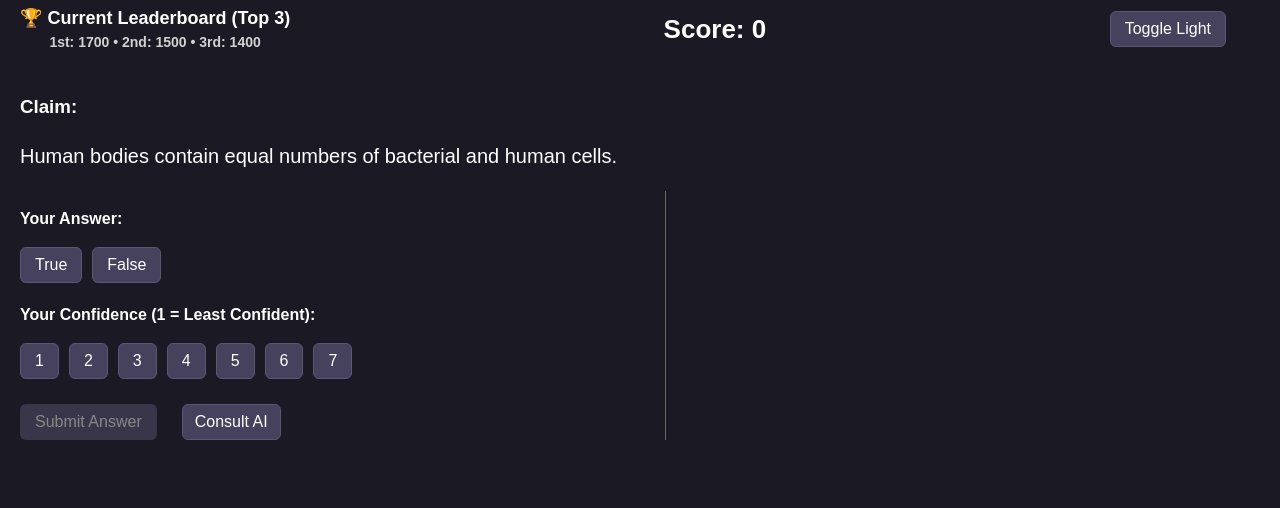
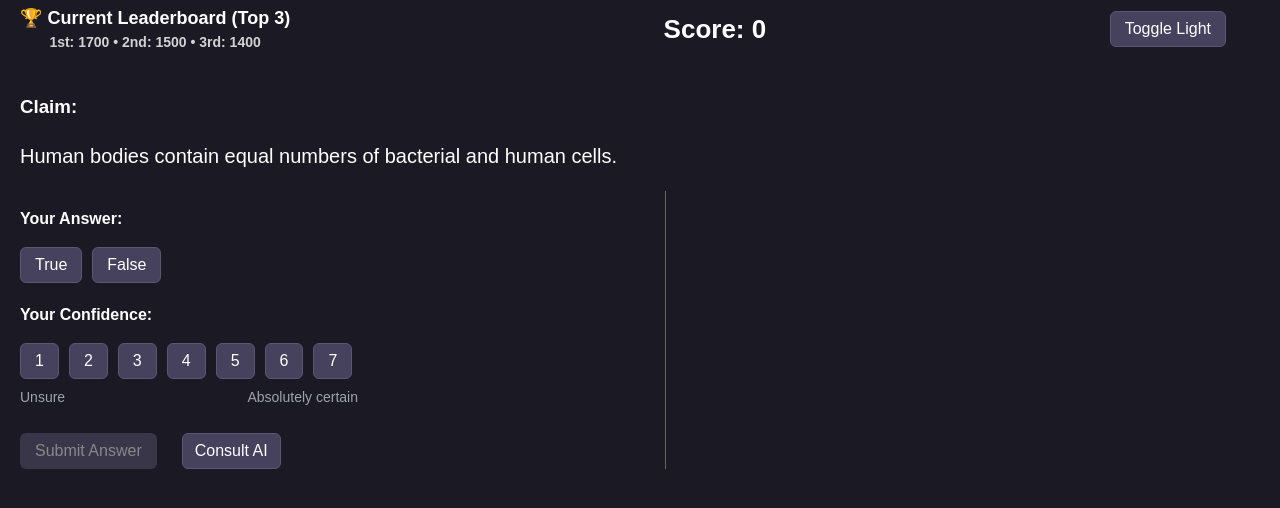
Before and after one commit to TheMaxRob/ai-reliance-demo, a React (Vite) app: page / in a window 1280 px wide. Both pictures are taken after a click on the button "Start". Shown: the top 508 px of the page. Built offline with nearby package versions, Linux system fonts and the light colour scheme; no server answers.

Commit message:
Updated UI again

```diff
--- a/src/App.tsx
+++ b/src/App.tsx
@@ -509,9 +509,11 @@ export default function App() {
           </div>
 
           {/* Confidence */}
-          <p style={{ marginTop: 20 }}><strong>Your Confidence (1 = Least Confident):</strong></p>
+          <p style={{ marginTop: 20 }}><strong>Your Confidence:</strong></p>
           <div>
             <p></p>
+            <div style={{ position: 'relative' }}>
+              <div>
                 {[1, 2, 3, 4, 5, 6, 7].map(num => (
                   <ThemedButton
                     key={num}
@@ -523,6 +525,19 @@ export default function App() {
                     {num}
                   </ThemedButton>
                 ))}
+              </div>
+              <div style={{
+                display: 'flex',
+                justifyContent: 'space-between',
+                marginTop: '8px',
+                fontSize: '14px',
+                width: '55%',
+                color: theme === 'dark' ? '#9ca3af' : '#6b7280'
+              }}>
+                <span>Unsure</span>
+                <span>Absolutely certain</span>
+              </div>
+            </div>
           </div>
 
           {/* Submit + AI */}
```
Lines whose indentation alone changed are shown as unchanged.
